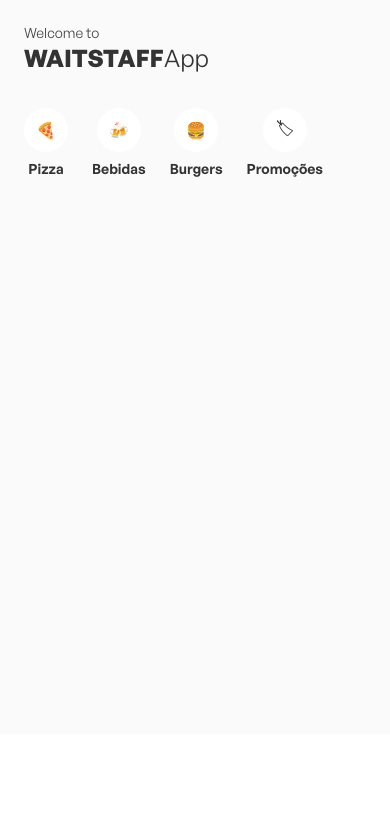
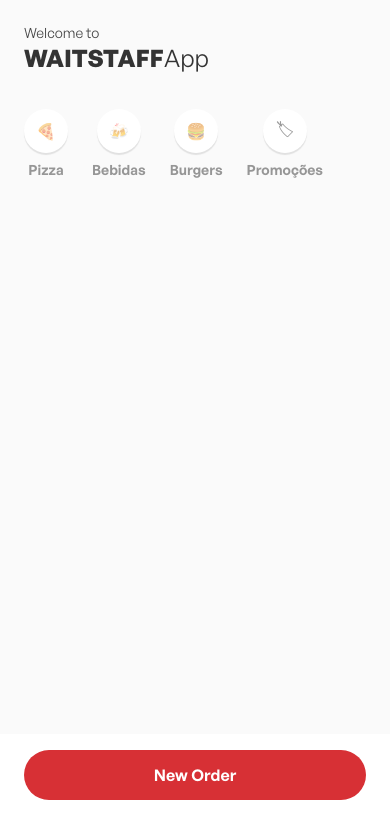
Before and after one commit to HugoRamonPereira/Waitstaff-App, a React Native app in the folder Mobile/: screen / in a window 390 px wide. Shown: the top 838 px of the page. Built offline with nearby package versions, Linux system fonts and the light colour scheme.

Commit message:
Added footer and created the dynamic button component

```diff
--- a/Mobile/src/Main/index.tsx
+++ b/Mobile/src/Main/index.tsx
@@ -1,3 +1,4 @@
+import Button from '../components/Button';
 import Categories from '../components/Categories';
 import Header from '../components/Header';
 import Menu from '../components/Menu';
@@ -21,7 +22,9 @@ const Main = () => {
 
       <Styled.Footer>
         <Styled.FooterContainer>
-
+          <Button onPress={() => alert('New order confirmed!')}>
+            New Order
+          </Button>
         </Styled.FooterContainer>
       </Styled.Footer>
     </>
--- a/Mobile/src/Main/styles.ts
+++ b/Mobile/src/Main/styles.ts
@@ -21,6 +21,7 @@ export const MenuContainer = styled.View`
 export const Footer = styled.View`
   min-height: 110px;
   background: #FFF;
+  padding: 16px 24px;
 `;
 
 export const FooterContainer = styled.SafeAreaView`
--- /dev/null
+++ b/Mobile/src/components/Button/index.tsx
@@ -0,0 +1,18 @@
+import { Text } from '../Text';
+import * as Styled from './styles';
+
+interface ButtonProps {
+  children: string;
+  onPress: () => void;
+  disabled?: boolean;
+}
+
+const Button = ({ children, onPress, disabled }: ButtonProps) => {
+  return (
+    <Styled.Container onPress={onPress} disabled={disabled}>
+      <Text weight='600' color='#fff'>{children}</Text>
+    </Styled.Container>
+  );
+};
+
+export default Button;
--- /dev/null
+++ b/Mobile/src/components/Button/styles.ts
@@ -0,0 +1,9 @@
+import styled from 'styled-components/native';
+
+export const Container = styled.TouchableOpacity`
+  background: ${({ disabled }) => disabled ? '#999' : '#D73035'};
+  border-radius: 48px;
+  padding: 14px 24px;
+  align-items: center;
+  justify-content: center;
+`;
--- a/Mobile/src/components/Categories/index.tsx
+++ b/Mobile/src/components/Categories/index.tsx
@@ -2,8 +2,17 @@ import { FlatList } from 'react-native';
 import { categories } from '../../mocks/categories';
 import { Text } from '../Text';
 import * as Styled from './styles';
+import { useState } from 'react';
 
 const Categories = () => {
+  const [selectedCategory, setSelectedCategory] = useState('');
+
+  const handleSelectedCategory = (categoryId: string) => {
+    const category = selectedCategory === categoryId ? '' : categoryId;
+
+    setSelectedCategory(category);
+  };
+
   return (
     <FlatList
       horizontal
@@ -11,14 +20,22 @@ const Categories = () => {
       contentContainerStyle={{ paddingRight: 24 }}
       data={categories}
       keyExtractor={category => category._id}
-      renderItem={({ item: category }) => (
-        <Styled.Category>
-          <Styled.Icon>
-            <Text>{category.icon}</Text>
-          </Styled.Icon>
-          <Text size={14} weight='600'>{category.name}</Text>
-        </Styled.Category>
-      )}
+      renderItem={({ item: category }) => {
+        const isSelected = selectedCategory === category._id;
+
+        return (
+          <Styled.Category onPress={() => handleSelectedCategory(category._id)}>
+            <Styled.Icon>
+              <Text opacity={isSelected ? 1 : 0.5}>
+                {category.icon}
+              </Text>
+            </Styled.Icon>
+            <Text size={14} weight='600' opacity={isSelected ? 1 : 0.5}>
+              {category.name}
+            </Text>
+          </Styled.Category>
+        );
+      }}
     />
   );
 };
--- a/Mobile/src/components/Categories/styles.ts
+++ b/Mobile/src/components/Categories/styles.ts
@@ -1,8 +1,12 @@
 import styled from 'styled-components/native';
+import { Platform } from 'react-native';
 
-export const Category = styled.View`
+const isAndroid = Platform.OS === 'android';
+
+export const Category = styled.TouchableOpacity`
   align-items: center;
   margin-left: 24px;
+  padding-top: 1px;
 `;
 
 export const Icon = styled.View`
@@ -13,4 +17,6 @@ export const Icon = styled.View`
   align-items: center;
   justify-content: center;
   margin-bottom: 8px;
+  box-shadow: 0px 2px 1px rgba(0, 0, 0, ${isAndroid ? 1 : 0.1});
+  elevation: 2;
 `;
```
